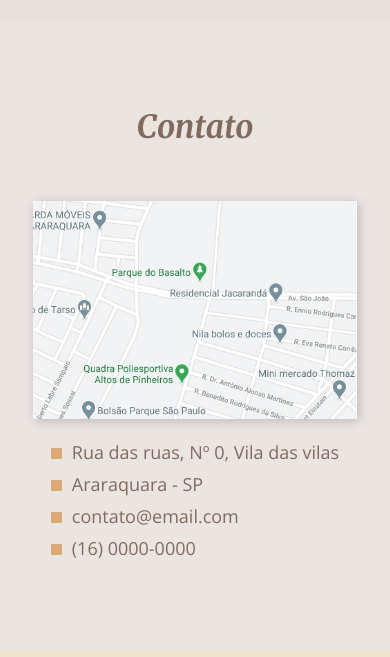
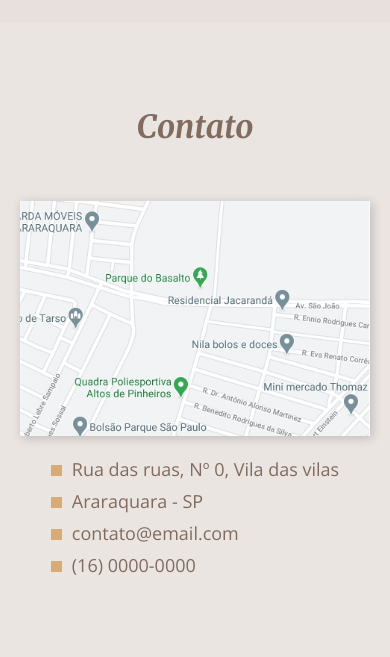
Before and after one commit to ViniciusHP/alvorecer, a plain HTML site: page index.html in a window 390 px wide. Shown: the part 4977-5634 px from the top of the page. Drawn offline with nearby package versions, Linux system fonts and the light colour scheme.

Commit message:
Removida a margem horizontal do mapa na seção contato para telas menores que 768px

```diff
--- a/css/geral.css
+++ b/css/geral.css
@@ -255,6 +255,12 @@ body {
   font-style: italic;
 }
 
+@media (max-width: 768px){
+  .contato-section .mapa-container {
+    margin: 13px 0;
+  }
+}
+
 @media (max-width: 912px){
   .opinioes-section .opiniao-item .foto-container{
     order: -1;
```
